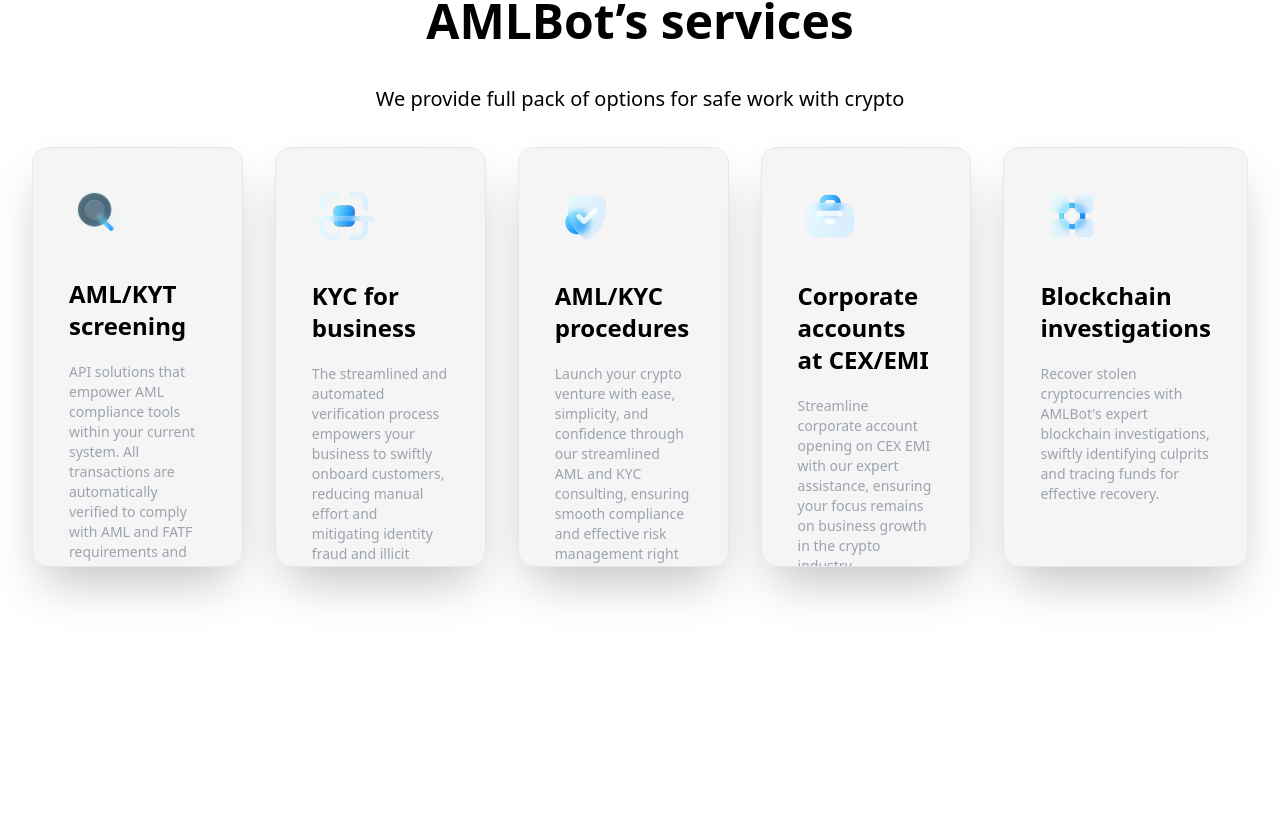
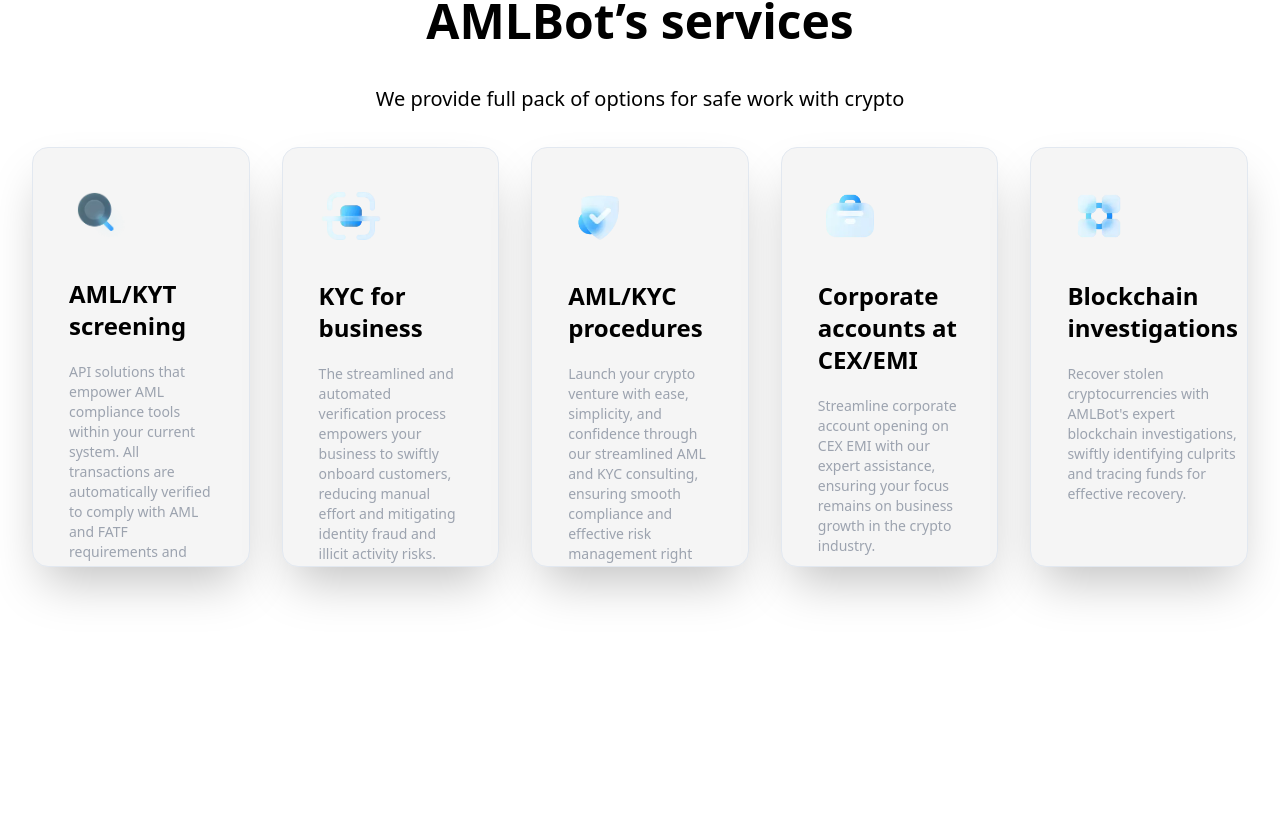
Before and after one commit to srkanyalcinkaya/guardbot-waitlist, a React (Vite) app: page / in a window 1280 px wide. Shown: the part 883-1700 px from the top of the page. Built offline with nearby package versions, Linux system fonts and the light colour scheme.

Commit message:
Edited resposive cards

```diff
--- a/src/pages/home/index.jsx
+++ b/src/pages/home/index.jsx
@@ -258,7 +258,7 @@
                         }}
                         text="We provide full pack of options for safe work with crypto"
                     />
-                    <div className="flex  w-full flex-col gap-8 h-full lg:flex-row flex-1">
+                    <div className="grid grid-cols-1 md:grid-cols-3 lg:grid-cols-4 xl:grid-cols-5 gap-8 h-full w-full ">
                         {
                             services.map(item => (
                                 <BlurFade delay={0.25 + item.id / 30} inView className={"w-full max-h-[420px] h-auto "}>
```
